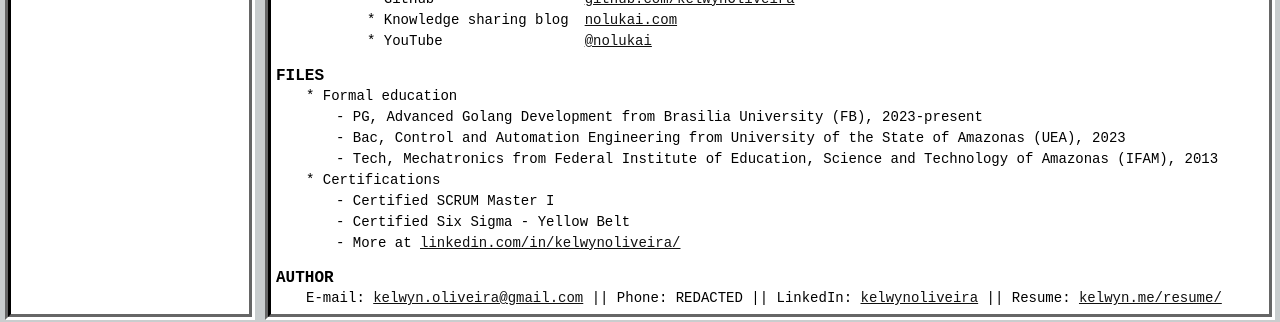
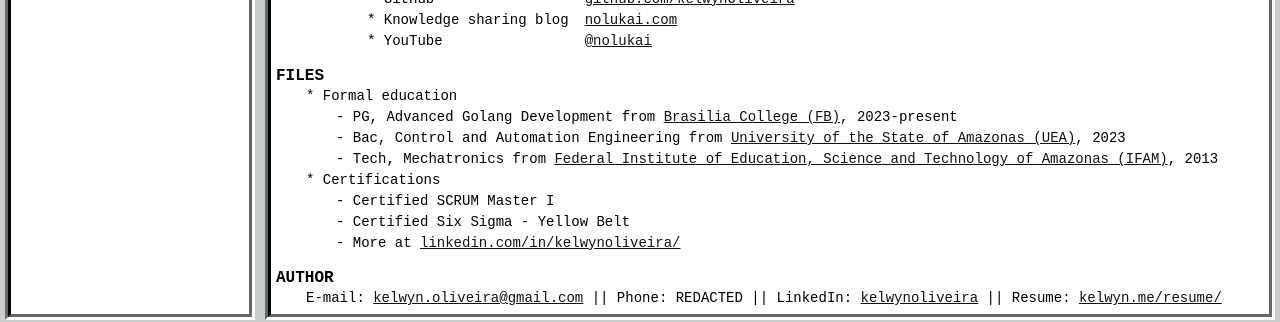
Before and after one commit to kelwynOliveira/jekyll_test, a Jekyll site: the page built from pages/resume.html, in a window 1280 px wide. Shown: the part 1220-1542 px from the top of the page. Built offline with Jekyll 4.4.1, drawn with Linux system fonts in a browser that asks for light colours.

Commit message:
Some updates

```diff
--- a/_includes/curriculum/c-files.html
+++ b/_includes/curriculum/c-files.html
@@ -3,9 +3,9 @@
   * Formal education
 </p>
 <p class="doublesubtext">
-  - PG, Advanced Golang Development from Brasilia University (FB), 2023-present <br>
-  - Bac, Control and Automation Engineering from University of the State of Amazonas (UEA), 2023<br>
-  - Tech, Mechatronics from Federal Institute of Education, Science and Technology of Amazonas (IFAM), 2013<br>
+  - PG, Advanced Golang Development from <a href="https://fbr.edu.br/" target="_blank">Brasilia College (FB)</a>, 2023-present <br>
+  - Bac, Control and Automation Engineering from <a href="https://www2.uea.edu.br/" target="_blank">University of the State of Amazonas (UEA)</a>, 2023<br>
+  - Tech, Mechatronics from <a href="http://www2.ifam.edu.br/" target="_blank">Federal Institute of Education, Science and Technology of Amazonas (IFAM)</a>, 2013<br>
 </p>
 <p></p>
 <p class="subtext bottomcut">
```
